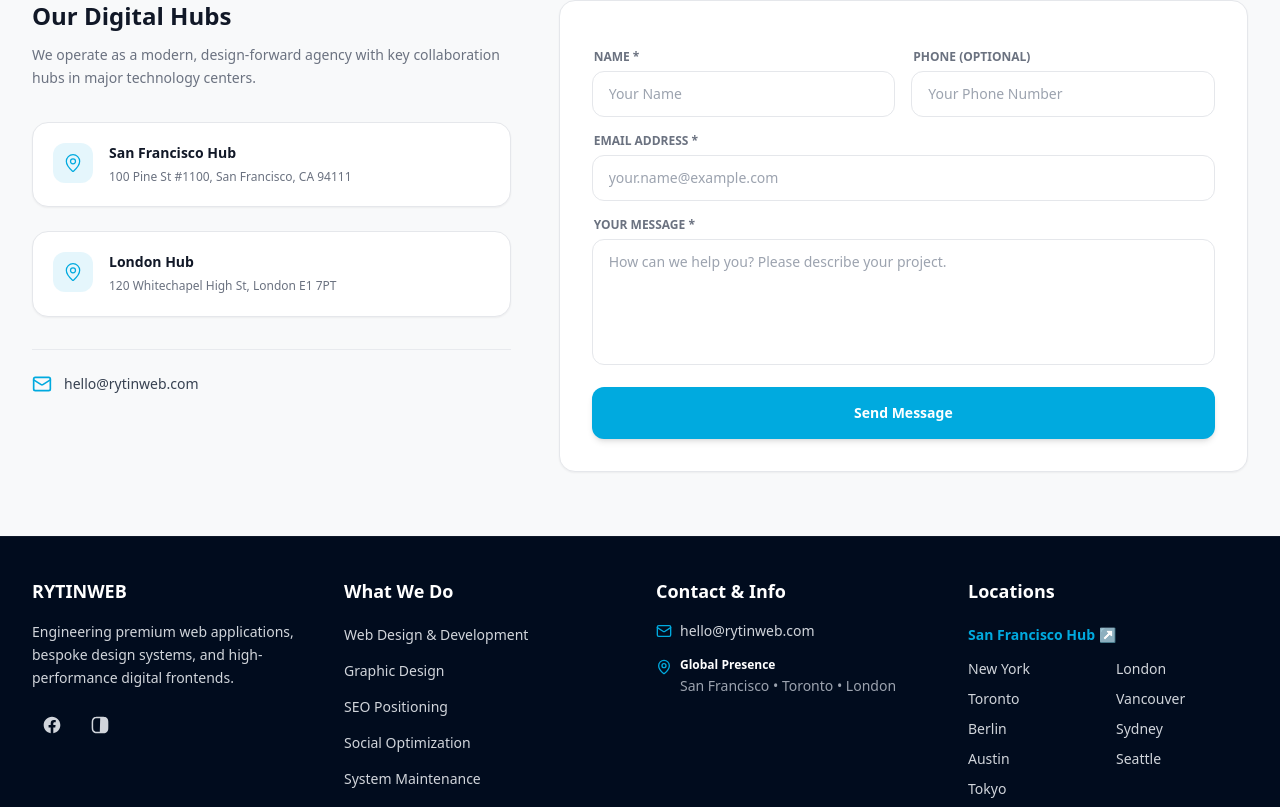
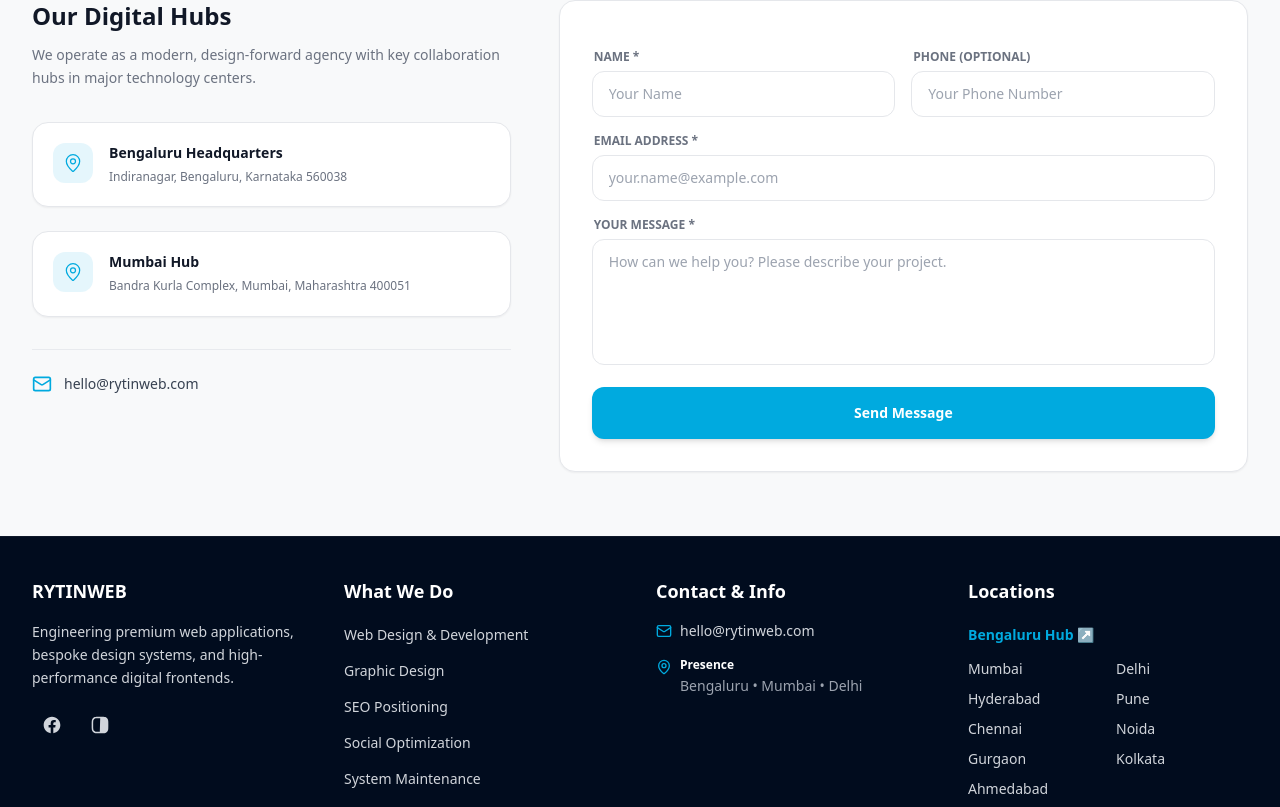
Before and after one commit to rytinweb/rytineweb, a Next.js app: page /contact in a window 1280 px wide. Shown: the part 413-1220 px from the top of the page. Built offline with nearby package versions, Linux system fonts and the light colour scheme.

Commit message:
feat: localize reviews and office hubs to Indian context

```diff
--- a/src/app/contact/page.tsx
+++ b/src/app/contact/page.tsx
@@ -102,9 +102,9 @@ export default function ContactPage() {
                     <MapPin className="w-5 h-5 stroke-[1.5]" />
                   </div>
                   <div>
-                    <h3 className="font-extrabold text-gray-900 text-sm mb-1">San Francisco Hub</h3>
+                    <h3 className="font-extrabold text-gray-900 text-sm mb-1">Bengaluru Headquarters</h3>
                     <p className="text-gray-500 text-xs leading-relaxed font-light">
-                      100 Pine St #1100, San Francisco, CA 94111
+                      Indiranagar, Bengaluru, Karnataka 560038
                     </p>
                   </div>
                 </div>
@@ -114,9 +114,9 @@ export default function ContactPage() {
                     <MapPin className="w-5 h-5 stroke-[1.5]" />
                   </div>
                   <div>
-                    <h3 className="font-extrabold text-gray-900 text-sm mb-1">London Hub</h3>
+                    <h3 className="font-extrabold text-gray-900 text-sm mb-1">Mumbai Hub</h3>
                     <p className="text-gray-500 text-xs leading-relaxed font-light">
-                      120 Whitechapel High St, London E1 7PT
+                      Bandra Kurla Complex, Mumbai, Maharashtra 400051
                     </p>
                   </div>
                 </div>
--- a/src/components/Footer.tsx
+++ b/src/components/Footer.tsx
@@ -91,8 +91,8 @@ export default function Footer() {
               <li className="flex gap-2 items-start text-gray-300">
                 <MapPin className="w-4 h-4 text-primary shrink-0 mt-0.5" />
                 <div>
-                  <p className="font-semibold text-white mb-0.5 text-xs">Global Presence</p>
-                  <p className="leading-relaxed text-gray-400">San Francisco • Toronto • London</p>
+                  <p className="font-semibold text-white mb-0.5 text-xs">Presence</p>
+                  <p className="leading-relaxed text-gray-400">Bengaluru • Mumbai • Delhi</p>
                 </div>
               </li>
             </ul>
--- a/src/constants/data.ts
+++ b/src/constants/data.ts
@@ -142,8 +142,8 @@ export const VALUE_PROPS: ValueProp[] = [
 export const REVIEWS: Review[] = [
   {
     id: "rev1",
-    author: "Alex Rivers",
-    initials: "AR",
+    author: "Rahul Sharma",
+    initials: "RS",
     rating: 5,
     date: "6 days ago",
     content: "RYTINWEB transformed our digital presence completely. The speed of delivery and the premium UI feel exceeded all expectations.",
@@ -151,8 +151,8 @@ export const REVIEWS: Review[] = [
   },
   {
     id: "rev2",
-    author: "Sarah Jenkins",
-    initials: "SJ",
+    author: "Priya Patel",
+    initials: "PP",
     rating: 5,
     date: "1 week ago",
     content: "The team at RYTINWEB is incredibly professional. They delivered a highly responsive, clean Next.js architecture on budget and schedule.",
@@ -160,8 +160,8 @@ export const REVIEWS: Review[] = [
   },
   {
     id: "rev3",
-    author: "Marcus Chen",
-    initials: "MC",
+    author: "Amit Mehta",
+    initials: "AM",
     rating: 5,
     date: "4 weeks ago",
     content: "From pixel-perfect designs to lightning-fast performance, RYTINWEB is the best agency we have ever partnered with.",
@@ -169,8 +169,8 @@ export const REVIEWS: Review[] = [
   },
   {
     id: "rev4",
-    author: "Elena Rostova",
-    initials: "ER",
+    author: "Ananya Iyer",
+    initials: "AI",
     rating: 5,
     date: "2 months ago",
     content: "Outstanding communication and top-tier technical design. RYTINWEB is our go-to partner for front-end engineering and design systems.",
@@ -179,14 +179,14 @@ export const REVIEWS: Review[] = [
 ];
 
 export const SERVICE_AREAS = [
-  { name: "San Francisco", slug: "san-francisco", highlight: true },
-  { name: "New York", slug: "new-york" },
-  { name: "London", slug: "london" },
-  { name: "Toronto", slug: "toronto" },
-  { name: "Vancouver", slug: "vancouver" },
-  { name: "Berlin", slug: "berlin" },
-  { name: "Sydney", slug: "sydney" },
-  { name: "Austin", slug: "austin" },
-  { name: "Seattle", slug: "seattle" },
-  { name: "Tokyo", slug: "tokyo" },
+  { name: "Bengaluru", slug: "bengaluru", highlight: true },
+  { name: "Mumbai", slug: "mumbai" },
+  { name: "Delhi", slug: "delhi" },
+  { name: "Hyderabad", slug: "hyderabad" },
+  { name: "Pune", slug: "pune" },
+  { name: "Chennai", slug: "chennai" },
+  { name: "Noida", slug: "noida" },
+  { name: "Gurgaon", slug: "gurgaon" },
+  { name: "Kolkata", slug: "kolkata" },
+  { name: "Ahmedabad", slug: "ahmedabad" },
 ];
```
